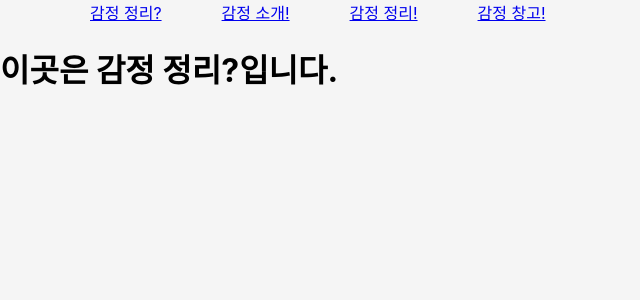
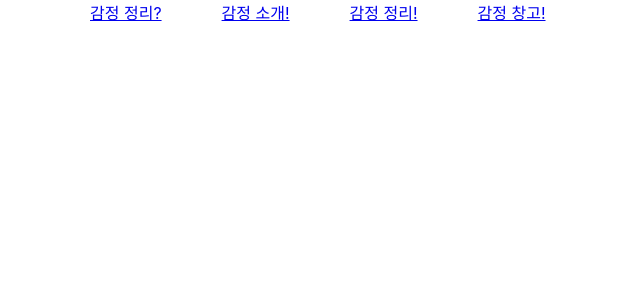
Before and after one commit to PraiseTheSunSola/emotion-project, a React (Create React App) app: page /Regulation in a window 1280 px wide. Shown: the top 300 px of the page, without its empty margins (0-640 px from the left). Built offline with nearby package versions, Linux system fonts and the light colour scheme.

Commit message:
내용 추가

```diff
--- a/src/App.js
+++ b/src/App.js
@@ -1,20 +1,20 @@
-import { createGlobalStyle } from "styled-components";
+// import { createGlobalStyle } from "styled-components";
 import { Emotion } from "./Project/Emotion";
 
-const Body = createGlobalStyle`
-body {
-  margin: 0;
-  padding: 0;
-  width: 100vw;
-  height: 100vh;
-  background-color: whitesmoke;
-}
-`;
+// const Body = createGlobalStyle`
+// body {
+//   margin: 0;
+//   padding: 0;
+//   width: 100vw;
+//   height: 100vh;
+//   background-color: whitesmoke;
+// }
+// `;
 
 function App() {
   return (
     <>
-      <Body />
+      {/* <Body /> */}
       <Emotion />
     </>
   );
--- a/src/Project/Regulation.js
+++ b/src/Project/Regulation.js
@@ -1,7 +1,11 @@
+import styled from "styled-components";
+
+const Page = styled.div``;
+
 export function Regulation() {
   return (
     <>
-      <h1>이곳은 감정 정리?입니다.</h1>
+      <Page></Page>
     </>
   );
 }
```
